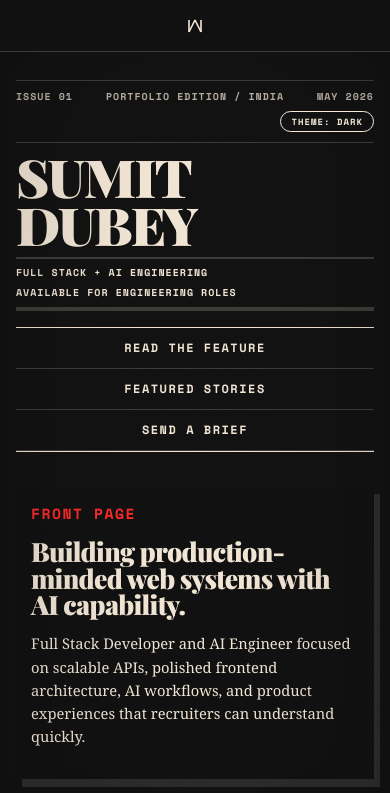
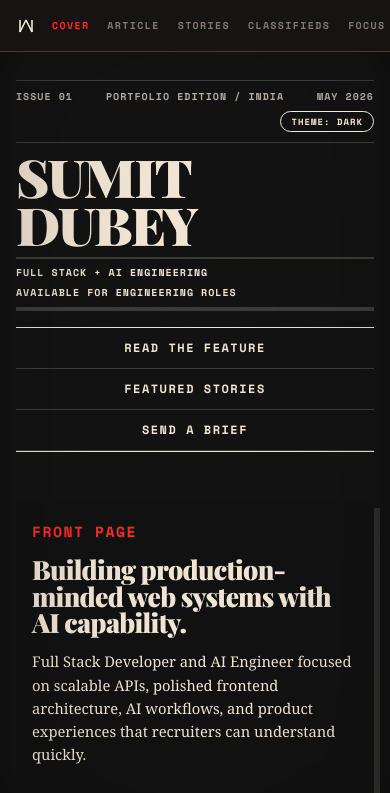
Before and after one commit to sumit-ai-labs/retro_portfolio, a Next.js app: page / in a window 390 px wide. Shown: the top 793 px of the page. Built offline with nearby package versions, Linux system fonts and the light colour scheme; no server answers.

Commit message:
Fix mobile side-index width pushing links off-screen

```diff
--- a/styles/globals.css
+++ b/styles/globals.css
@@ -576,9 +576,9 @@ html[data-theme="evening"] .dialog-actions a:hover { background: var(--ink); col
     overflow-y: hidden; overflow-x: auto; scrollbar-width: none;
     gap: 0;
   }
-  html[data-theme="evening"] .side-index { background: rgba(18, 18, 18, 0.97); }
+  html[data-theme="evening"] .side-index { background: rgba(23, 20, 20, 0.97); }
   .side-index::-webkit-scrollbar { display: none; }
-  .brand-mark { margin-right: 14px; padding: 0; border-bottom: 0; flex-shrink: 0; }
+  .brand-mark { margin-right: 14px; padding: 0; border-bottom: 0; flex-shrink: 0; width: auto; }
   .brand-mark svg { width: 20px; height: 20px; }
   .side-index nav {
     flex-direction: row; writing-mode: horizontal-tb; transform: none;
@@ -616,8 +616,8 @@ html[data-theme="evening"] .dialog-actions a:hover { background: var(--ink); col
   .tagline { font-size: 10px; gap: 8px; padding: 8px 0; }
   .cover-nav { display: flex; flex-direction: column; }
   .cover-nav a { border-left: none; border-bottom: 1px solid var(--line); padding: 14px 0; }
-  .cover-grid { margin-top: 18px; gap: 15px; }
-  .lead-note { padding: 16px 15px; }
+  .cover-grid { margin-top: 32px; gap: 15px; }
+  .lead-note { padding: 20px 16px; }
   .lead-note h2 { font-size: 1.66rem; margin-bottom: 10px; }
   .lead-note p { font-size: 0.92rem; line-height: 1.6; }
 
```
